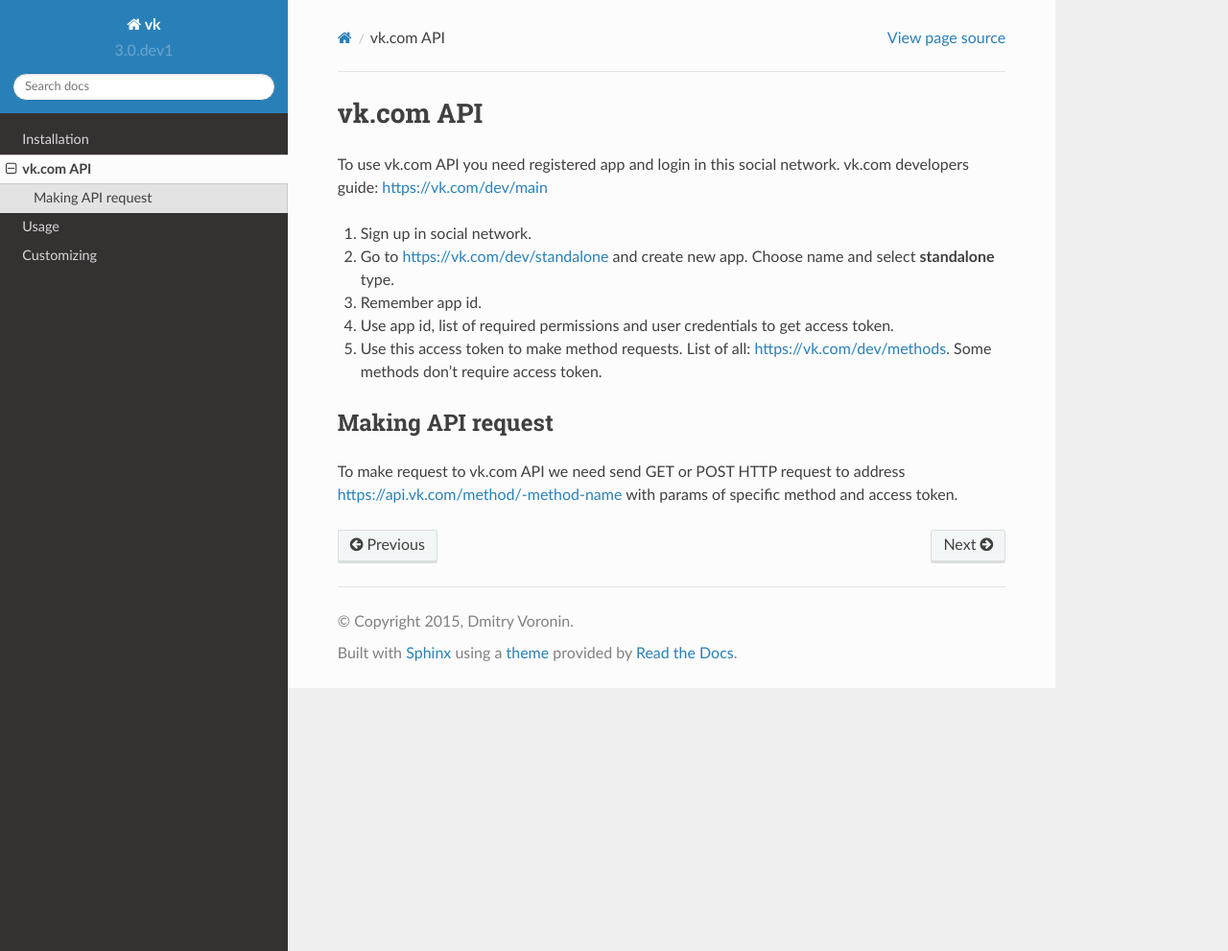
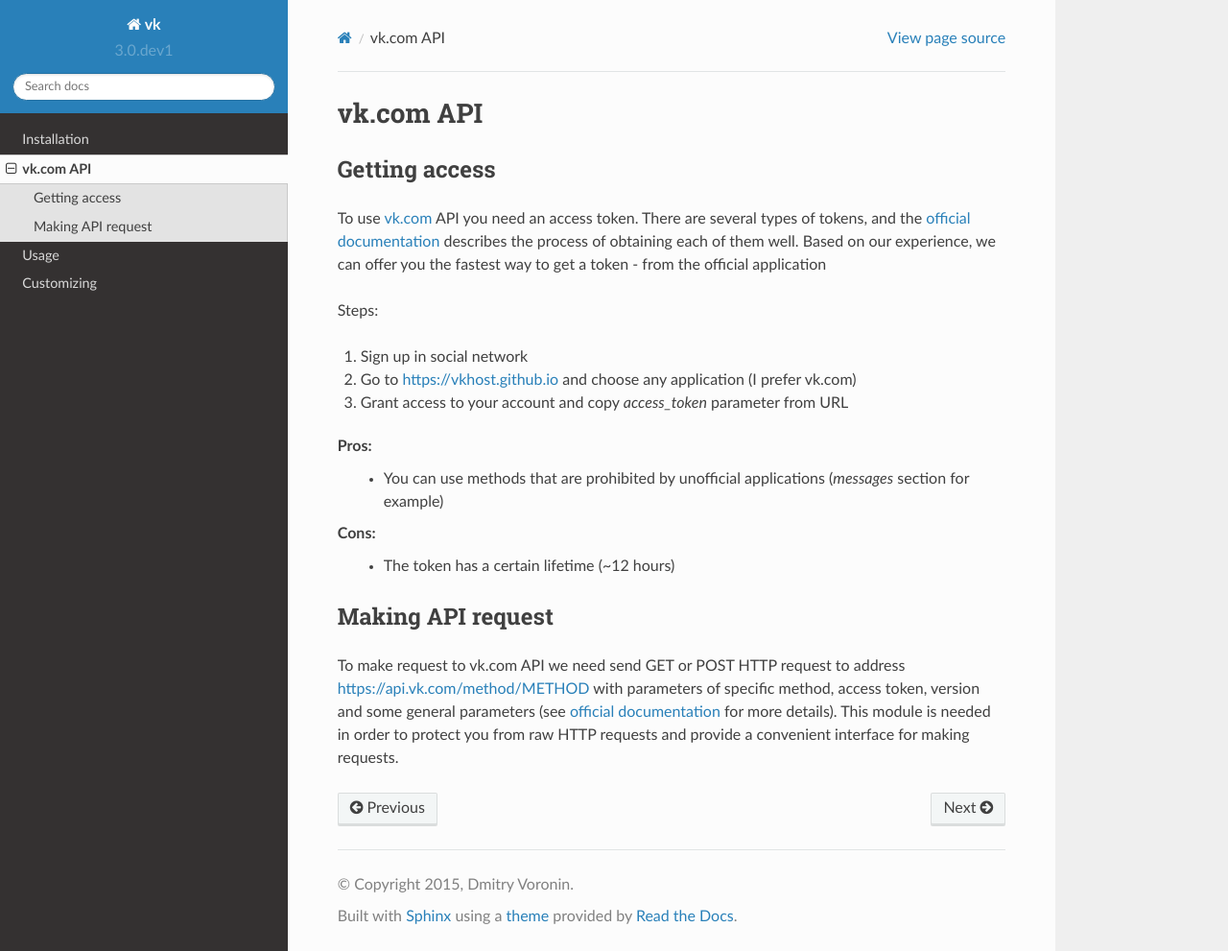
Before and after one commit to voronind/vk, a Sphinx documentation site: the page built from docs/vk-api.rst, in a window 1280 px wide and 991 px high. Shown: the whole window at 96% size. Built offline with Sphinx 7.4.7 and the Read the Docs theme 2.0.0, drawn with Linux system fonts in a browser that asks for light colours.

```diff
--- a/docs/vk-api.rst
+++ b/docs/vk-api.rst
@@ -1,18 +1,25 @@
-
 vk.com API
 ==========
 
-To use vk.com API you need registered app and login in this social network.
-vk.com developers guide: https://vk.com/dev/main
 
-1. Sign up in social network.
-2. Go to https://vk.com/dev/standalone and create new app. Choose name and select **standalone** type.
-3. Remember app id.
-4. Use app id, list of required permissions and user credentials to get access token.
-5. Use this access token to make method requests. List of all: https://vk.com/dev/methods. Some methods don't require access token.
+Getting access
+--------------
+
+To use `vk.com <vk.com>`_ API you need an access token. There are several types of tokens, and the `official documentation <https://dev.vk.com/api/access-token/getting-started>`_ describes the process of obtaining each of them well. Based on our experience, we can offer you the fastest way to get a token - from the official application
+
+Steps:
+
+1. Sign up in social network
+2. Go to https://vkhost.github.io and choose any application (I prefer vk.com)
+3. Grant access to your account and copy *access_token* parameter from URL
+
+Pros:
+    - You can use methods that are prohibited by unofficial applications (*messages* section for example)
+Cons:
+    - The token has a certain lifetime (~12 hours)
+
 
 Making API request
 ------------------
 
-To make request to vk.com API we need send GET or POST HTTP request to address
-https://api.vk.com/method/-method-name with params of specific method and access token.
+To make request to vk.com API we need send GET or POST HTTP request to address https://api.vk.com/method/METHOD with parameters of specific method, access token, version and some general parameters (see `official documentation <https://dev.vk.com/api/access-token/getting-started>`_ for more details). This module is needed in order to protect you from raw HTTP requests and provide a convenient interface for making requests.
```
Also changed, not shown: docs/index.rst (+5 -6 lines), docs/installation.rst (+8 -16 lines).
